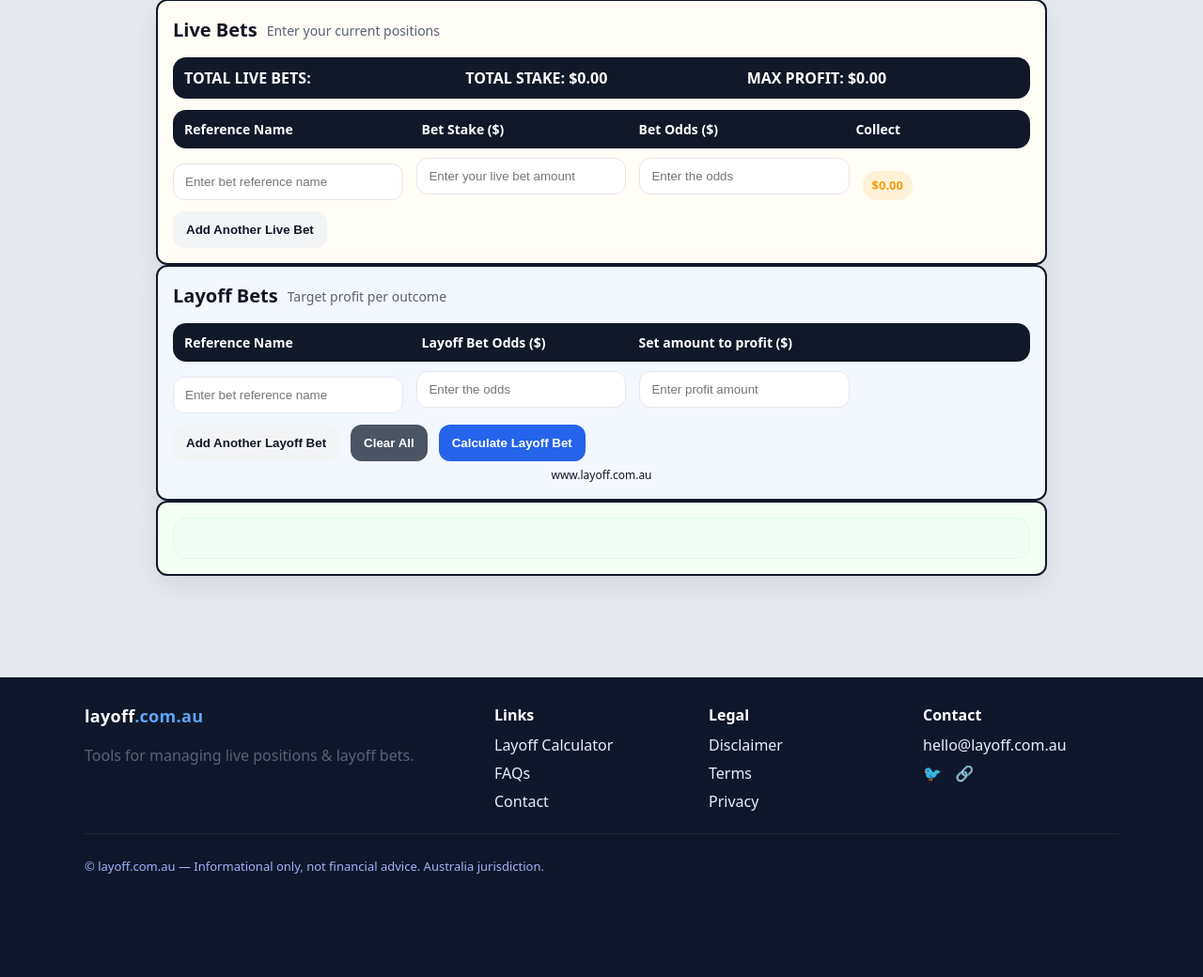
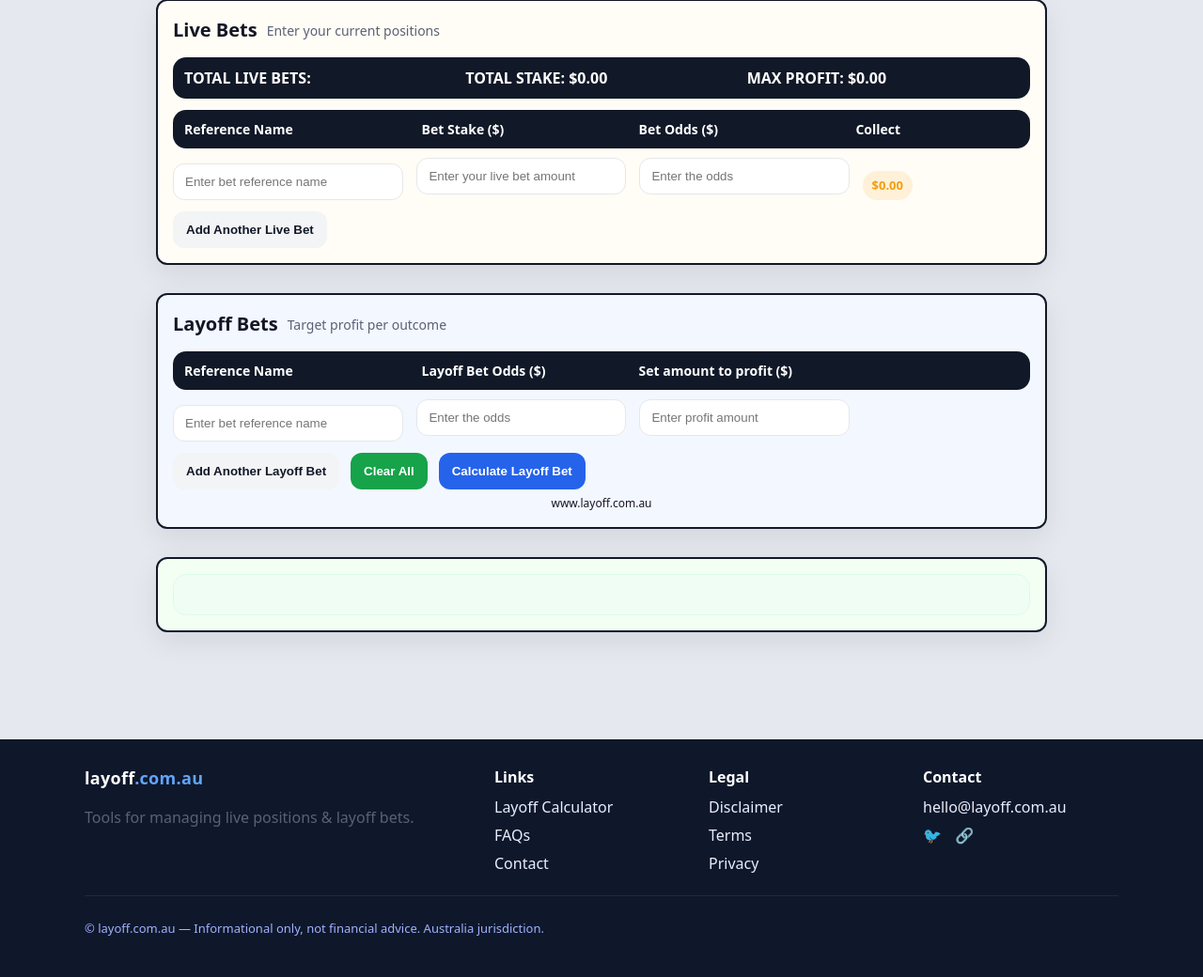
Before and after one commit to liampsmith44/layoff-site, a FastAPI app: page /calculator in a window 1280 px wide. Shown: the part 123-1163 px from the top of the page at 94% size. Before the commit the page ends 1053 px from the top, so only its background shows below. Run offline with FastAPI, Linux system fonts and the light colour scheme.

Commit message:
Increase spacing between cards and update secondary button colour

```diff
--- a/static/styles.css
+++ b/static/styles.css
@@ -78,6 +78,7 @@ body{
   background: #fff;
   border-radius: 12px;
   padding: 16px; box-shadow: 0 6px 18px rgba(2,8,23,.06);
+  margin-bottom: 30px;
 }
 .card h3{ margin-top: 6px; }
 
@@ -116,8 +117,9 @@ h2{ margin: 4px 0 14px; }
 .btn.primary, .btn-primary{ background: var(--accent); color:#fff; }
 .btn.primary:hover, .btn-primary:hover{ box-shadow: 0 6px 14px var(--ring); }
 
-.btn.secondary, .btn-secondary{ background:#4b5563; color:#fff; }
+.btn.secondary, .btn-secondary{ background:#16a34a; color:#fff; }
 .btn.ghost, .btn-ghost{ background:#f3f4f6; color:#111827; }
+.btn-secondary:hover {  filter: brightness(1.1);}
 
 .actions{ display:flex; gap:12px; flex-wrap:wrap; margin-top: 12px; }
 
```
